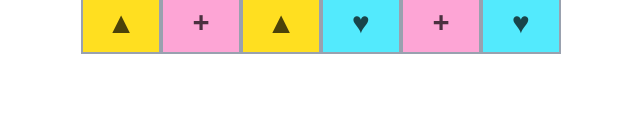
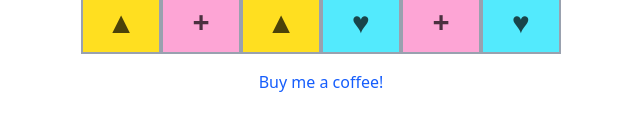
Before and after one commit to Showichiro/puzzle-poc, a React (Vite) app: page / in a window 1280 px wide. Shown: the part 518-648 px from the top of the page, without its empty margins (319-959 px from the left). Built offline with nearby package versions, Linux system fonts and the light colour scheme; the HTML template or start-up script is replaced by a standard one.

Commit message:
add link

```diff
--- a/src/App.tsx
+++ b/src/App.tsx
@@ -8,6 +8,14 @@ function App() {
       <h1 className="text-2xl font-bold mb-4">パズルゲーム</h1>
       {/* GameBoard に初期難易度を渡す (例: "medium") */}
       <GameBoard initialDifficulty="medium" />
+      <a
+        href="https://www.buymeacoffee.com/maro01231"
+        target="_blank"
+        rel="noopener noreferrer"
+        className="mt-4 text-blue-600 hover:underline"
+      >
+        Buy me a coffee!
+      </a>
     </main>
   );
 }
```
